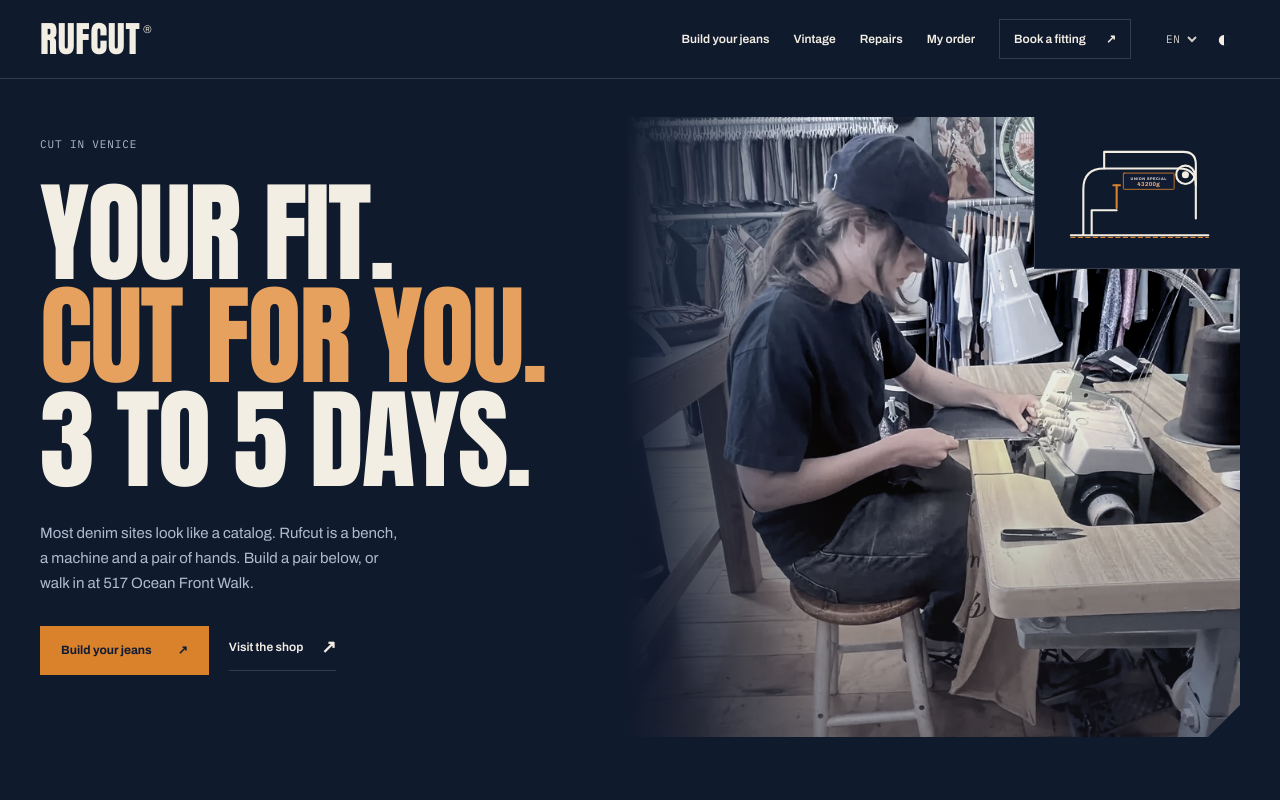
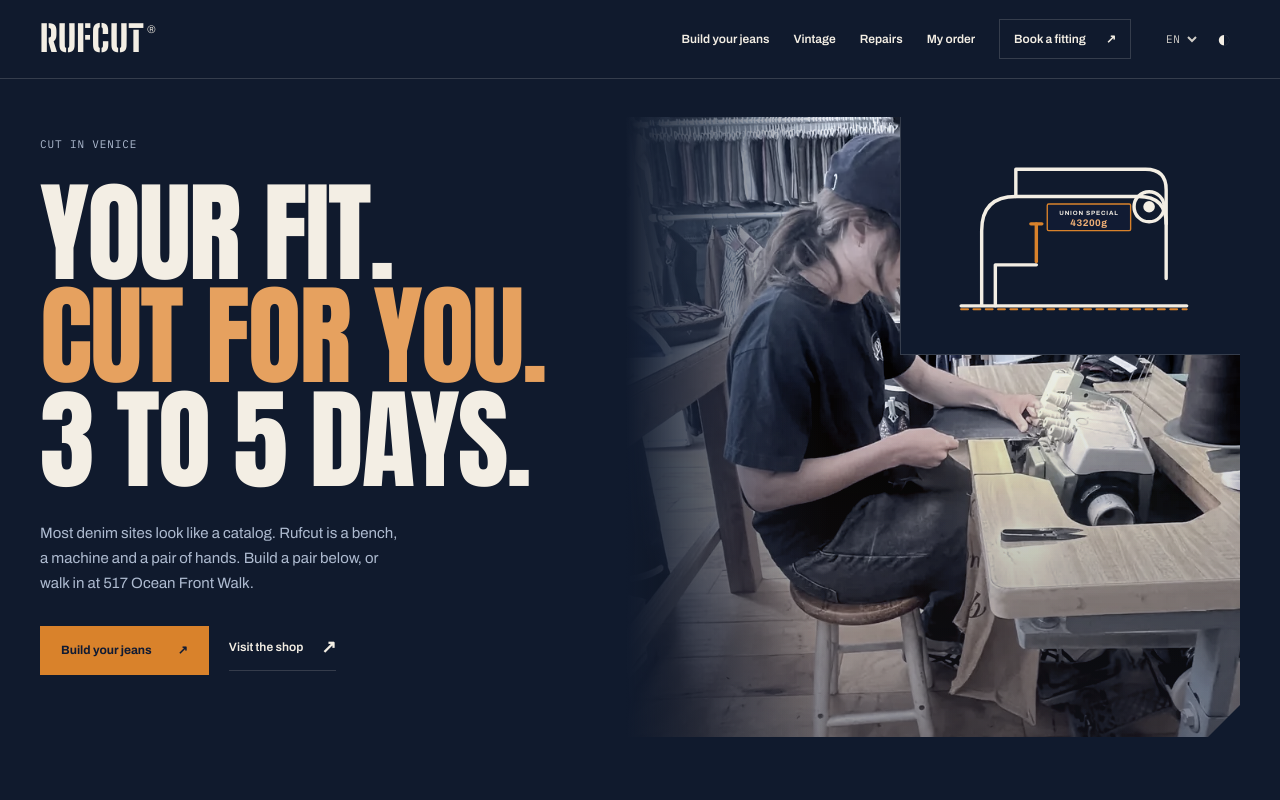
Before and after one commit to heronca/rufcutjeans, a plain HTML site: page index.html in a window 1280 px wide. Shown: the top 800 px of the page. Drawn offline with Linux system fonts and the light colour scheme; no server answers.

Commit message:
Add files via upload

```diff
--- a/fonts.css
+++ b/fonts.css
@@ -5,3 +5,4 @@
 @font-face{font-family:Archivo;src:url(../assets/fonts/studio-6.woff2) format('woff2');font-weight:400 700;font-display:swap}
 @font-face{font-family:'IBM Plex Mono';src:url(../assets/fonts/studio-10.woff2) format('woff2');font-weight:400 500;font-display:swap;unicode-range:U+0100-02BA,U+02BD-02C5,U+02C7-02CC,U+02CE-02D7,U+02DD-02FF,U+0304,U+0308,U+0329,U+1D00-1DBF,U+1E00-1E9F,U+1EF2-1EFF,U+2020,U+20A0-20AB,U+20AD-20C4,U+2113,U+2C60-2C7F,U+A720-A7FF}
 @font-face{font-family:'IBM Plex Mono';src:url(../assets/fonts/studio-11.woff2) format('woff2');font-weight:400 500;font-display:swap}
+@font-face{font-family:'Rufcut Stencil';src:url(media/rufcut-stencil-900.woff2) format('woff2');font-weight:900;font-display:swap}
--- a/homepage.css
+++ b/homepage.css
@@ -214,3 +214,12 @@ footer{padding:35px 0 24px;border-top:1px solid var(--rule)}.footer-wordmark{fon
 .repair-card{display:grid;grid-template-columns:minmax(0,1fr) minmax(0,1.1fr);border:1px solid var(--rule);border-top:3px solid var(--cop);background:var(--panel);color:var(--ink);text-decoration:none;overflow:hidden}.repair-card img{width:100%;height:100%;min-height:260px;object-fit:cover;display:block}.repair-card>span{display:flex;flex-direction:column;justify-content:center;gap:14px;padding:36px}.repair-card strong{font:clamp(28px,3.4vw,44px)/1.05 var(--display);text-transform:uppercase}.repair-card small{font-size:14px;line-height:1.6;color:var(--mute);max-width:42ch}.repair-card b{font-size:12px;font-weight:700;margin-top:6px;text-decoration:underline;text-underline-offset:5px}@media(hover:hover){.repair-card:hover b{color:var(--accent-text)}}
 .visit-maps{display:grid;grid-template-columns:1fr 1fr;gap:20px;margin-top:48px}.visit-maps figure{margin:0;border:1px solid var(--rule);background:var(--panel)}.visit-maps iframe{display:block;width:100%;height:340px;border:0}.visit-maps figcaption{font:10px/1.5 var(--mono);letter-spacing:.1em;text-transform:uppercase;color:var(--mute);padding:10px 14px}
 @media(max-width:767px){.repair-card{grid-template-columns:1fr}.repair-card img{min-height:200px;max-height:240px}.repair-card>span{padding:24px}.visit-maps{grid-template-columns:1fr;margin-top:32px}.visit-maps iframe{height:280px}}
+
+/* Wordmark matches the shop window lettering (Big Shoulders Stencil Display, OFL). */
+.logo,.footer-wordmark{font-family:'Rufcut Stencil',var(--display);font-weight:900;letter-spacing:.02em}
+/* Larger sewing machine plate in the hero. */
+.machine-corner{width:340px;padding:18px 22px 14px}.machine-plate{height:205px}
+@media(max-width:1100px){.machine-corner{width:280px}.machine-plate{height:168px}}
+@media(max-width:860px){.machine-corner{width:230px;padding:12px}.machine-plate{height:138px}}
+@media(max-width:767px){.machine-corner{width:210px}.machine-plate{height:125px}}
+@media(max-width:359px){.machine-corner{width:170px}.machine-plate{height:100px}}
```
Also changed, not shown: index.html (+1 -1 lines).
